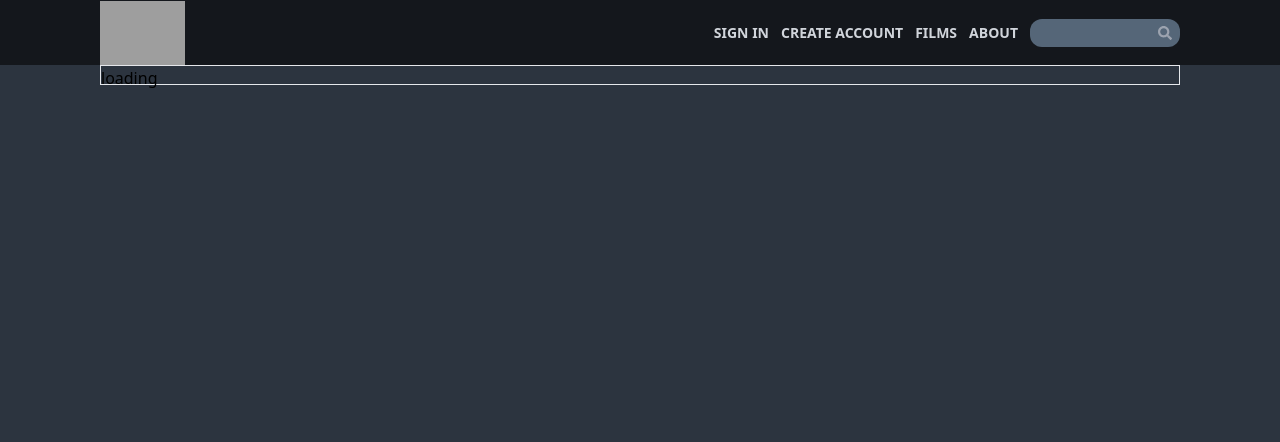
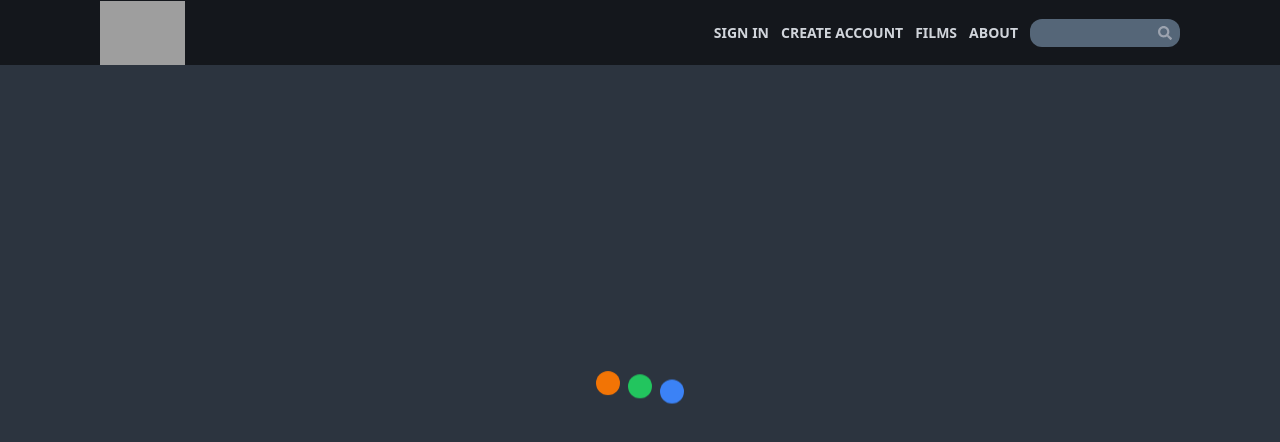
Before and after one commit to SudarshanNXT/slowcut, a React (Vite) app in the folder letterboxd-frontend/: page /film/1 in a window 1280 px wide. Shown: the top 442 px of the page. Built offline with nearby package versions, Linux system fonts and the light colour scheme; no server answers; grey boxes are pictures that could not be loaded.

Commit message:
new favicon, film loading

```diff
--- a/letterboxd-frontend/index.html
+++ b/letterboxd-frontend/index.html
@@ -2,7 +2,7 @@
 <html lang="en">
   <head>
     <meta charset="UTF-8" />
-    <link rel="icon" type="image/svg+xml" href="/vite.svg" />
+    <link rel="icon" type="image/svg+xml" href="/icons8-letterboxd-color-32.png" />
     <meta name="viewport" content="width=device-width, initial-scale=1.0" />
     <title>Letterboxd Clone</title>
   </head>
--- a/letterboxd-frontend/src/pages/FilmPage.jsx
+++ b/letterboxd-frontend/src/pages/FilmPage.jsx
@@ -11,6 +11,7 @@ import SignInForm from '../components/SignInForm.jsx';
 import CreateAccount from '../components/CreateAccount.jsx';
 import BackendBox from '../components/FilmPage/BackendBox.jsx';
 import { IoMdClose, IoIosStar } from "react-icons/io";
+import Loading from '../components/Loading.jsx';
 
 const FilmPage = () => {
     const { id } = useParams()
@@ -46,8 +47,8 @@ const FilmPage = () => {
     }, [id])
 
     return  loading ? (
-        <div className='border h-5'>
-            loading
+        <div className='flex justify-center items-center min-h-[calc(90vh-65px)]'>
+            <Loading />
         </div>
     ) : (
         <>
```
Also changed, not shown: letterboxd-frontend/public/icons8-letterboxd-color-32.png (added).
